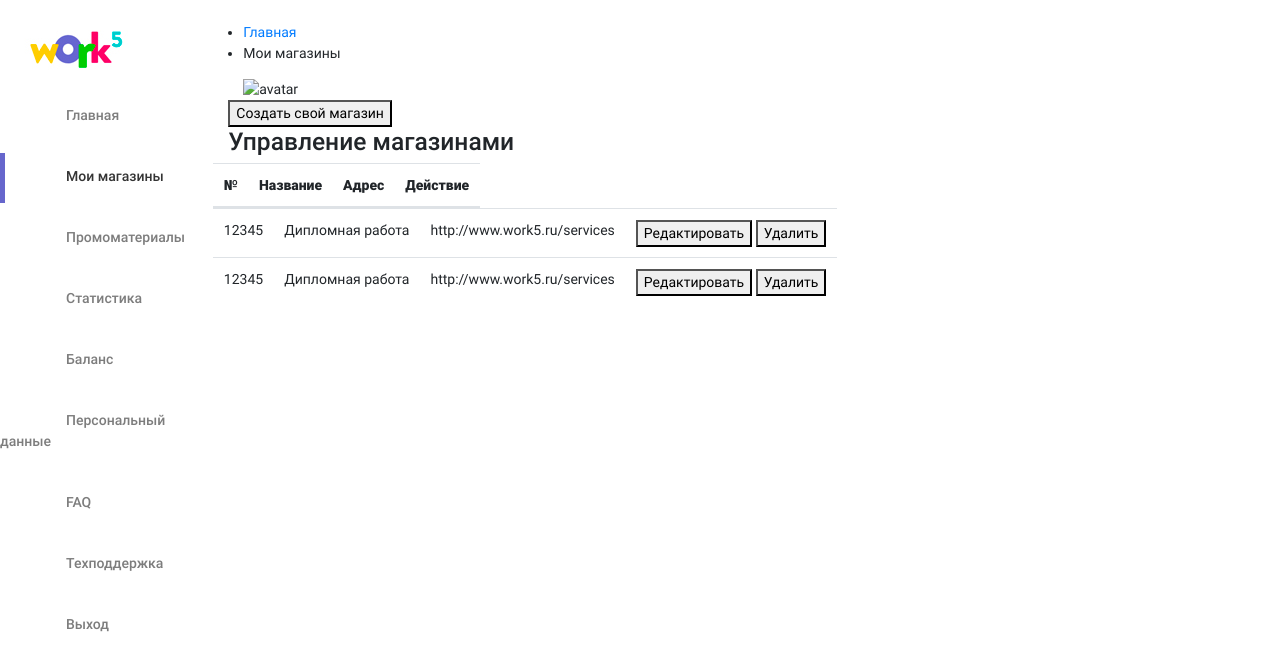
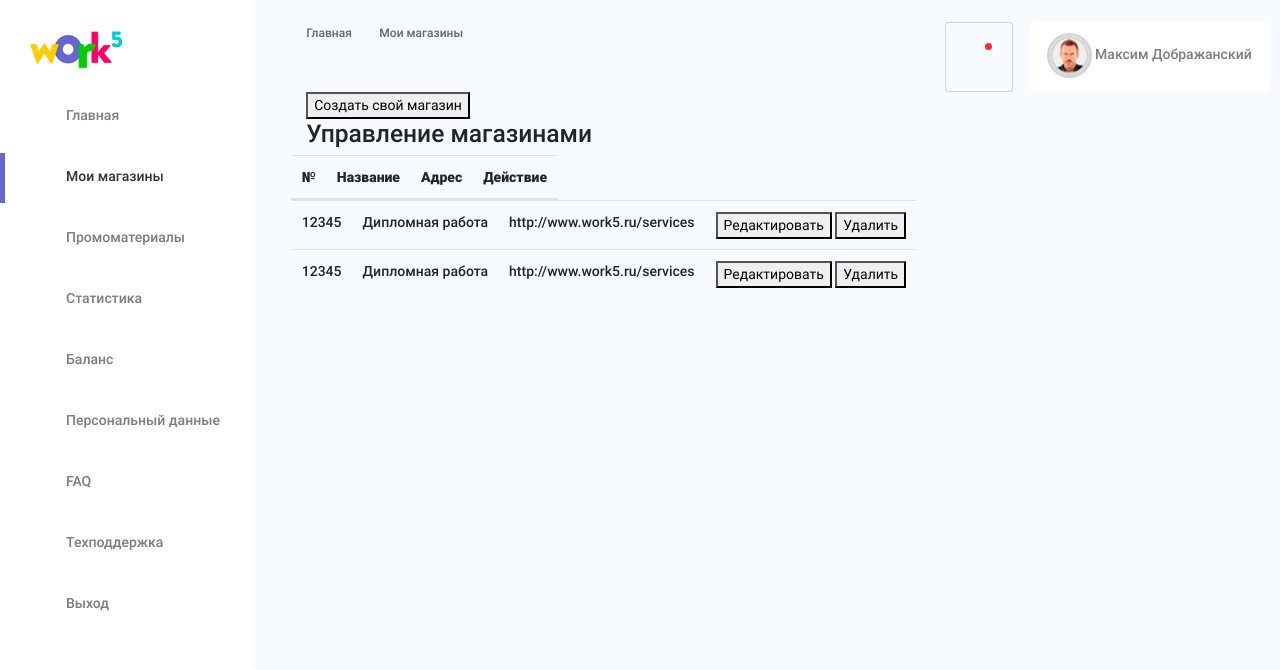
Before and after one commit to MaxBocharnikov/work, a website: page src/index.html in a window 1280 px wide. Drawn offline with nearby package versions, Linux system fonts and the light colour scheme; files that its build step writes are made by us from their sources.

Commit message:
Реализовал хедер майна

```diff
--- a/src/index.html
+++ b/src/index.html
@@ -12,9 +12,9 @@
         <svg src="sprite.svg" class="sprite-svg"></svg>
     </div>
 
-    <div class="wrapper row">
-        <aside class="sidebar col-2">
-
+    <div class="wrapper">
+        <aside class="sidebar">
+            <div class="sidebar__wrapper inner__wrapper">
                 <a href="#" class="sidebar__logo">
                     <img src="img/logo.jpg" width="106" height="51" alt="work">
                 </a>
@@ -94,22 +94,36 @@
                         </li>
                     </ul>
                 </nav>
+            </div>
+
         </aside>
 
-        <main class="page-main col-10">
+        <main class="page-main">
+            <div class="page-main__wrapper inner__wrapper">
 
-            <ul class="page-header__breadcrumbs breadcrumbs col-6">
-                <li class="breadcrumbs__item" href="#"><a href="#">Главная</a></li>
+                <section class="page-main__header">
+                    <ul class="page-main__breadcrumbs breadcrumbs">
+                        <li class="breadcrumbs__item"><a href="#">Главная</a>
+                            <svg width="7" height="9">
+                                <use xlink:href="#icon-arrow"></use>
+                            </svg>
+                        </li>
                         <li class="breadcrumbs__item">Мои магазины</li>
                     </ul>
 
-            <div class="page-header__user-block userblock col-4">
-                <div class="userblock__messages"></div>
+                    <div class="page-main__user-block userblock">
+                        <div class="userblock__messages userblock__messages--note">
+                            <svg width="22" height="18">
+                                <use xlink:href="#icon-message"></use>
+                            </svg>
+                        </div>
                         <div class="userblock__profile">
-                    <img class="userblock__avatar" src="#" alt="avatar">
-                    <span class="userblock__name"></span>
+                            <img class="userblock__avatar" width="45" height="45" src=img/avatar.jpg alt="avatar">
+                            <span class="userblock__name">Максим Дображанский</span>
                         </div>
                     </div>
+                </section>
+
 
                 <section class="page-main__content content">
                     <button class="content__create-button">Создать свой магазин</button>
@@ -146,6 +160,7 @@
                         </tbody>
                     </table>
                 </section>
+            </div>
         </main>
 
         <div class="modal modal--create">
--- /dev/null
+++ b/src/less/blocks/breadcrumbs.less
@@ -0,0 +1,23 @@
+@import "../variables.less";
+@import "../mixins.less";
+
+.breadcrumbs {
+  .default;
+  .no-list;
+}
+
+.breadcrumbs__item {
+  position: relative;
+  display: inline-block;
+  font-size: 12px;
+  color: #656565;
+
+  & svg {
+    margin: 0 7px;
+  }
+
+  & a {
+    color: inherit;
+    text-decoration: none;
+  }
+}
--- /dev/null
+++ b/src/less/blocks/page-main.less
@@ -0,0 +1,18 @@
+@import "../variables.less";
+@import "../mixins.less";
+
+.page-main {
+  flex: 1;
+  height: 100vh;
+  background: #F7FAFF;
+}
+
+.page-main__wrapper {
+  margin-left: 5%;
+  margin-right: 1%;
+}
+
+.page-main__header {
+  display: flex;
+  justify-content: space-between;
+}
--- a/src/less/blocks/sidebar.less
+++ b/src/less/blocks/sidebar.less
@@ -2,6 +2,7 @@
 @import "../mixins.less";
 
 .sidebar {
+  width: 255px;
   .default;
 }
 
@@ -22,9 +23,8 @@
 
   & a {
     padding-left: 66px;
-    font-weight: 500;
     line-height: 21px;
-    color: #7d7d7d;
+    color: @main-scheme;
     text-decoration: none;
   }
 
--- /dev/null
+++ b/src/less/blocks/userblock.less
@@ -0,0 +1,58 @@
+@import "../variables.less";
+@import "../mixins.less";
+
+.userblock {
+  display: flex;
+}
+
+.userblock__messages {
+  position: relative;
+  padding: 22px;
+  border: 1px solid #D4D4D4;
+  border-radius: 5%;
+
+  & svg {
+    fill: #7B7B7B;
+  }
+
+  &--note {
+    &::after {
+      content: "";
+      position: absolute;
+
+      width: 13px;
+      height: 13px;
+
+      top: 17px;
+      right: 17px;
+
+      background: #FF2D2D;
+      box-sizing: border-box;
+      border: 3px solid #ffffff;
+      border-radius: 50%;
+    }
+  }
+
+  margin-right: 16px;
+
+}
+
+.userblock__profile {
+  padding: 11px 18px;
+
+  background: #ffffff;
+  border-radius: 5%;
+}
+
+.userblock__avatar {
+  display: inline-block;
+  width: 45px;
+  height: 45px;
+
+  border: 3px solid #D4D4D4;
+  border-radius: 50%;
+}
+
+.userblock__name {
+  color: @main-scheme;
+}
--- a/src/less/common.less
+++ b/src/less/common.less
@@ -36,26 +36,22 @@
 
 html,body {
     font-family: 'Roboto', sans-serif;
+    font-weight: 500;
     font-size: 14px;
 	margin: 0;
 	padding:0;
 }
-
-body {
-  margin-top: 22px;
-}
-
-
-
 
 img {
   max-width: 100%;
   height: auto;
 }
 
+.wrapper {
+  display: flex;
+  flex-wrap: wrap;
+}
 
-.wrapper {
-  width: auto;
-  margin: 0 auto;
-  //max-width: @max-width;
+.inner__wrapper {
+  margin-top: 22px;
 }
--- a/src/less/style.less
+++ b/src/less/style.less
@@ -4,3 +4,6 @@
 
 
 @import "blocks/sidebar.less";
+@import "blocks/page-main.less";
+@import "blocks/breadcrumbs.less";
+@import "blocks/userblock.less";
--- a/src/less/variables.less
+++ b/src/less/variables.less
@@ -3,3 +3,5 @@
 @desktop-width: 1200px;
 
 @max-width: 1440px;
+
+@main-scheme: #7d7d7d;
```
Also changed, not shown: src/img/avatar.jpg (added), src/img/icon-arrow.svg (added), src/img/icon-message.svg (added), src/img/sprite.svg. Lines whose indentation alone changed are shown as unchanged.
